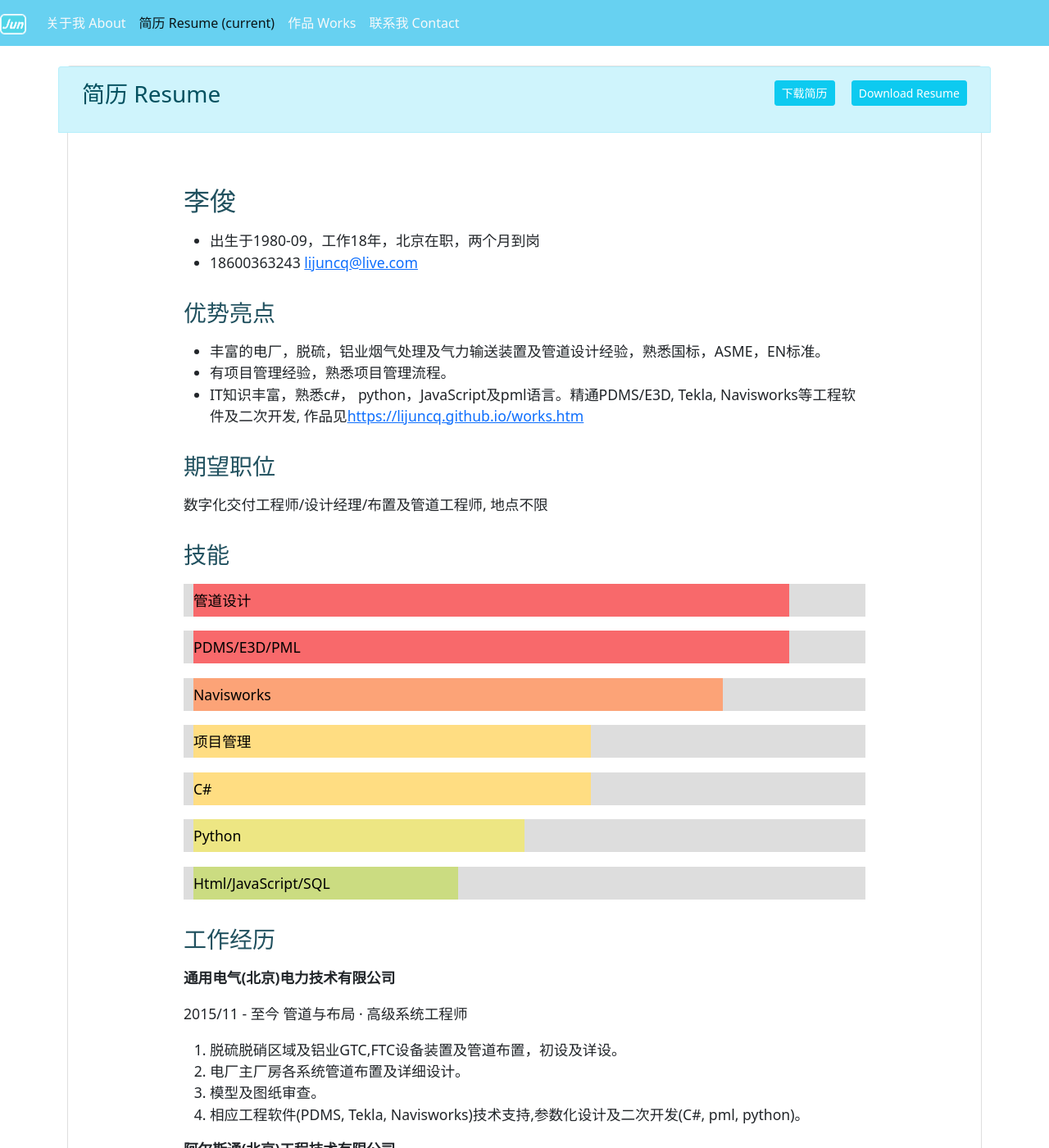
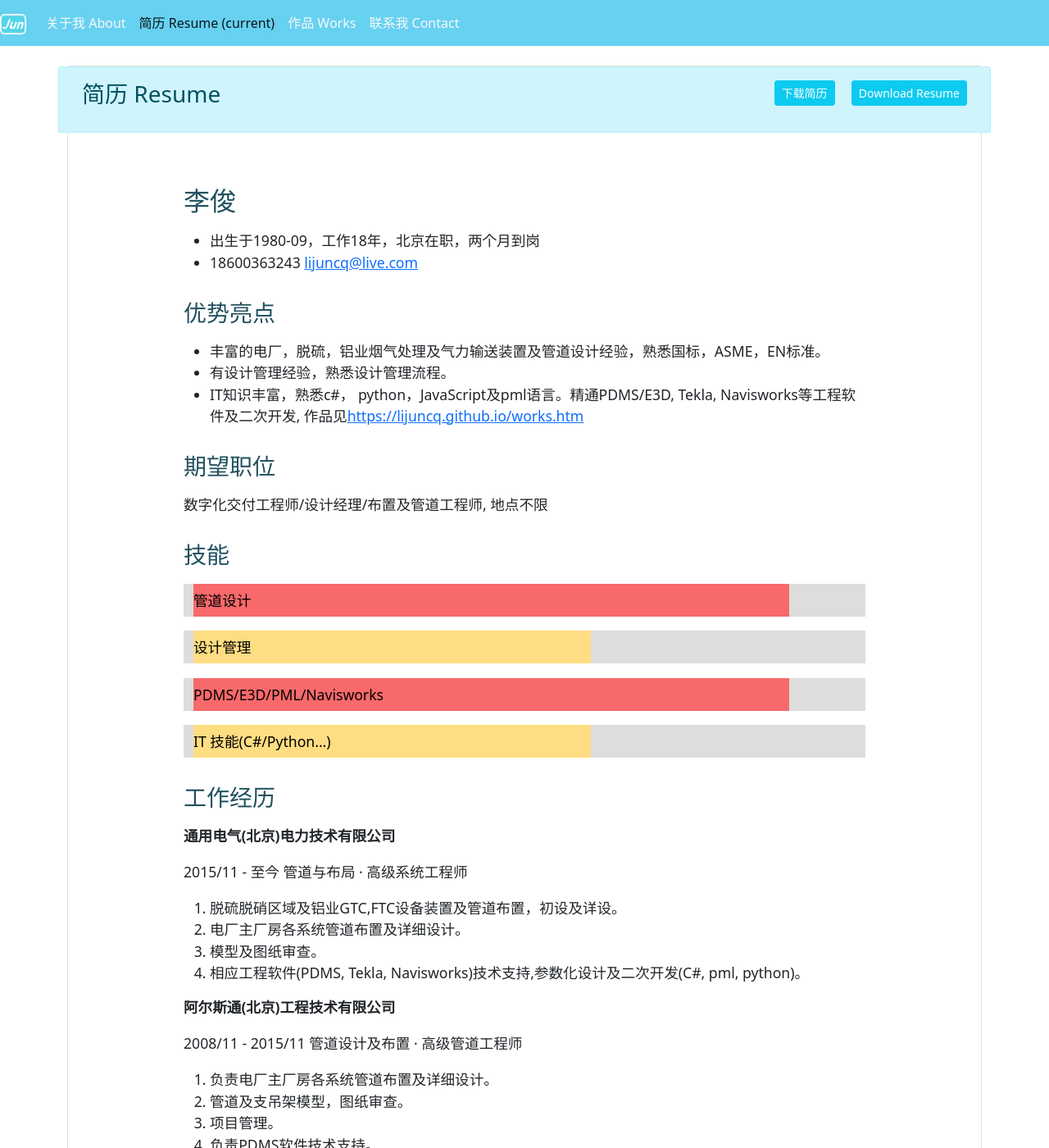
Before and after one commit to lijuncq/lijuncq.github.io, a Jekyll site: the page built from resume.md, in a window 1280 px wide and 1400 px high. Shown: the whole window at 82% size. Built offline with Jekyll 4.4.1, drawn with Linux system fonts in a browser that asks for light colours; nearby versions of some CDN libraries; our own code applies the rules of GitHub Pages for plain Markdown files.

Commit message:
Update resume.md

```diff
--- a/resume.md
+++ b/resume.md
@@ -10,7 +10,7 @@ layout: Resume
 ### 优势亮点
 
 * 丰富的电厂，脱硫，铝业烟气处理及气力输送装置及管道设计经验，熟悉国标，ASME，EN标准。
-* 有项目管理经验，熟悉项目管理流程。
+* 有设计管理经验，熟悉设计管理流程。
 * IT知识丰富，熟悉c#， python，JavaScript及pml语言。精通PDMS/E3D, Tekla, Navisworks等工程软件及二次开发,
 作品见[https://lijuncq.github.io/works.htm](https://lijuncq.github.io/works.htm)
 
@@ -26,34 +26,19 @@ layout: Resume
   <div class="skills progress90">管道设计</div>
 </div>
 
-<p></p>
-<div class="container progresscontainer">
-  <div class="skills progress90">PDMS/E3D/PML</div>
-</div>
-
  <p></p>
 <div class="container progresscontainer">
-  <div class="skills progress80">Navisworks</div>
-</div>
-
- <p></p>
-<div class="container progresscontainer">
-  <div class="skills progress60">项目管理</div>
+  <div class="skills progress60">设计管理</div>
 </div>
 
 <p></p>
 <div class="container progresscontainer">
-  <div class="skills progress60">C#</div>
+  <div class="skills progress90">PDMS/E3D/PML/Navisworks</div>
 </div>
 
 <p></p>
 <div class="container progresscontainer">
-  <div class="skills progress50">Python</div>
-</div>
-
-<p></p>
-<div class="container progresscontainer">
-  <div class="skills progress40">Html/JavaScript/SQL</div>
+  <div class="skills progress60">IT 技能(C#/Python...)</div>
 </div>
 
 ### 工作经历
```
